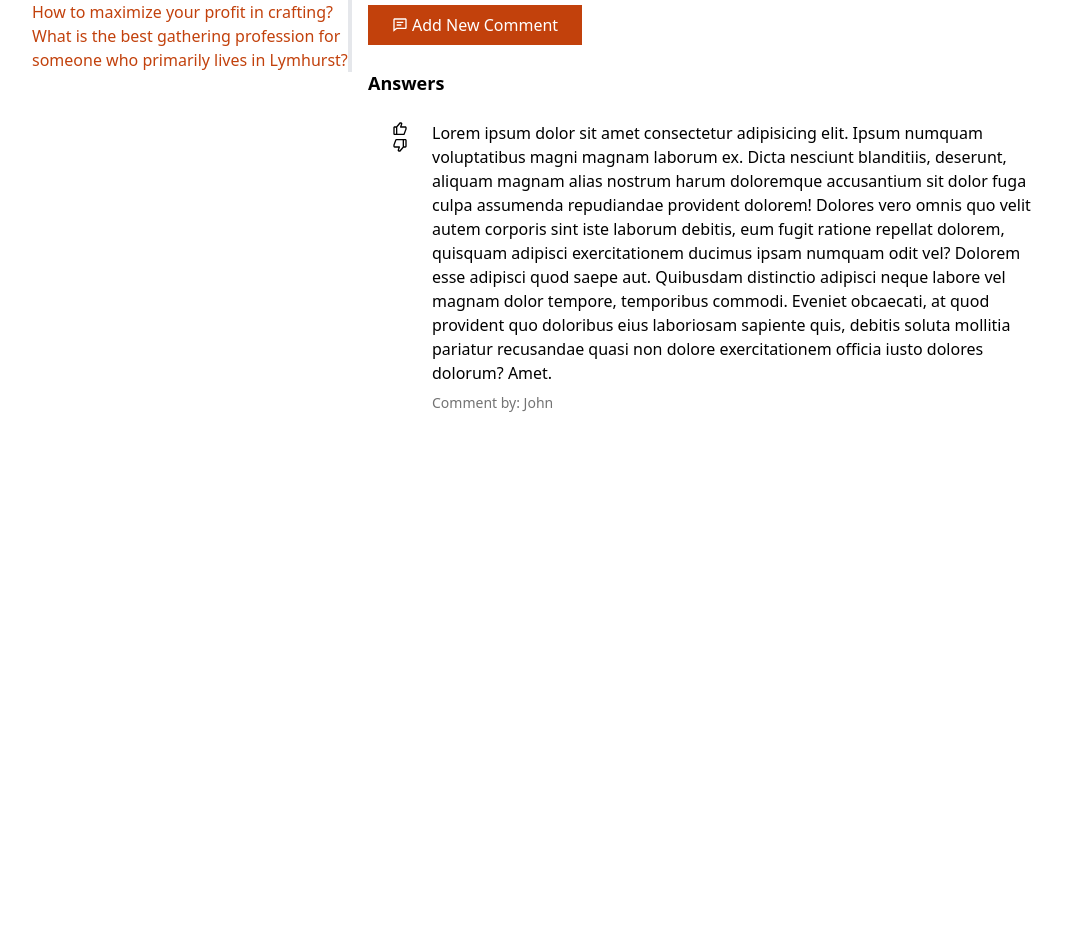
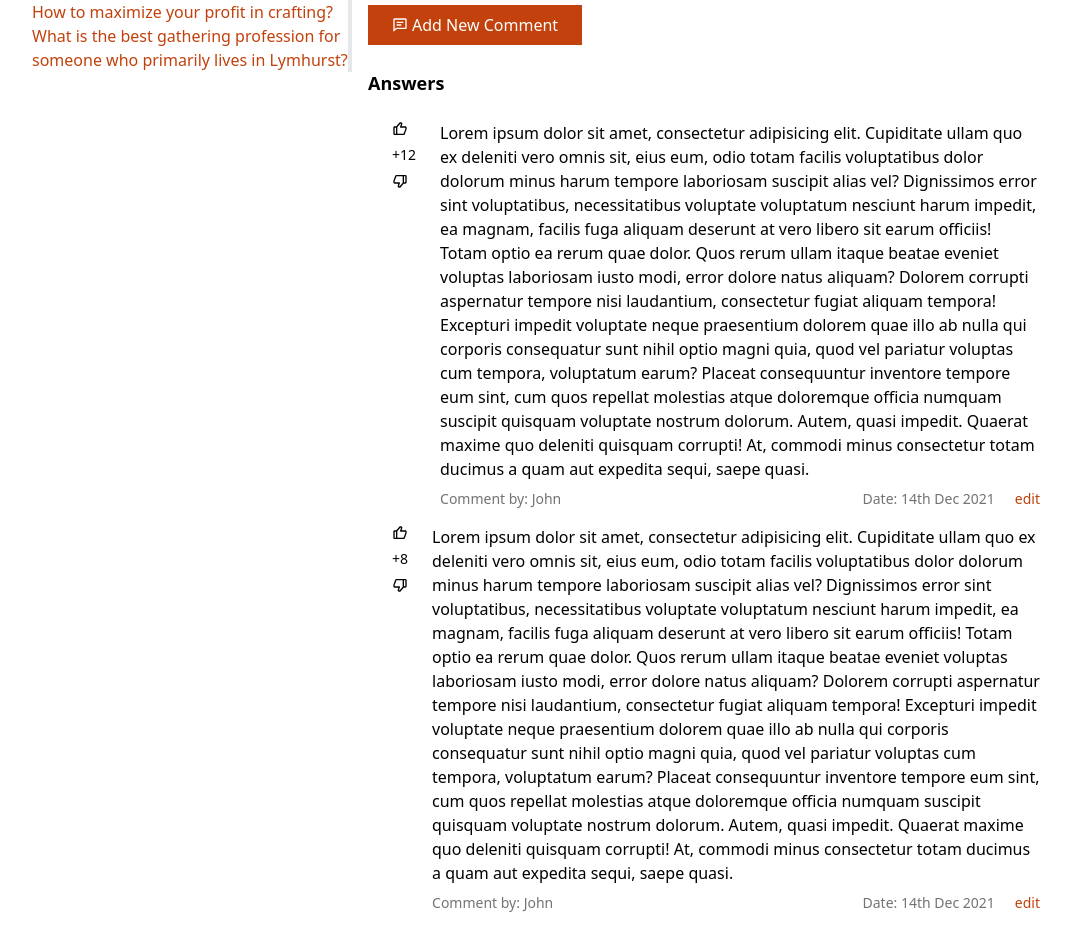
Before and after one commit to PlabanKr/albion-online-forum, a Next.js app: page /question/1 in a window 1280 px wide. Shown: the part 224-1152 px from the top of the page, without its empty margins (96-1167 px from the left). Before the commit the page ends 800 px from the top, so only its background shows below. Built offline with nearby package versions, Linux system fonts and the light colour scheme.

Commit message:
Add props and interface in comments component and like string generating function in comments component

```diff
--- a/components/question/comment.tsx
+++ b/components/question/comment.tsx
@@ -1,29 +1,41 @@
 import React, { FunctionComponent } from "react";
 import { BiLike, BiDislike } from "react-icons/bi";
 
-export const Comment: FunctionComponent = () => {
+interface Props {
+  comment: string;
+  cAuthor: string;
+  cDate: string;
+  likeCount: string;
+  owner: boolean;
+}
+
+export const Comment: FunctionComponent<Props> = ({
+  comment,
+  cAuthor,
+  cDate,
+  likeCount,
+  owner,
+}) => {
   return (
-    <div className="flex">
-      <div className="px-6 flex flex-col">
+    <div className="flex mb-4">
+      <div className="px-6 flex flex-col gap-2">
         <BiLike />
+        <p className="text-sm text-left">{likeCount}</p>
         <BiDislike />
       </div>
       <div>
-        <div>
-          Lorem ipsum dolor sit amet consectetur adipisicing elit. Ipsum numquam
-          voluptatibus magni magnam laborum ex. Dicta nesciunt blanditiis,
-          deserunt, aliquam magnam alias nostrum harum doloremque accusantium
-          sit dolor fuga culpa assumenda repudiandae provident dolorem! Dolores
-          vero omnis quo velit autem corporis sint iste laborum debitis, eum
-          fugit ratione repellat dolorem, quisquam adipisci exercitationem
-          ducimus ipsam numquam odit vel? Dolorem esse adipisci quod saepe aut.
-          Quibusdam distinctio adipisci neque labore vel magnam dolor tempore,
-          temporibus commodi. Eveniet obcaecati, at quod provident quo doloribus
-          eius laboriosam sapiente quis, debitis soluta mollitia pariatur
-          recusandae quasi non dolore exercitationem officia iusto dolores
-          dolorum? Amet.
+        <div>{comment}</div>
+        <div className="flex justify-between">
+          <p className="mt-2 text-sm text-neutral-500">Comment by: {cAuthor}</p>
+          <span className="flex gap-5">
+            <p className="mt-2 text-sm text-neutral-500">Date: {cDate}</p>
+            {owner ? (
+              <button className="mt-2 text-sm text-orange-700">edit</button>
+            ) : (
+              <></>
+            )}
+          </span>
         </div>
-        <p className="mt-2 text-sm text-neutral-500">Comment by: John</p>
       </div>
     </div>
   );
--- a/components/question/comments.tsx
+++ b/components/question/comments.tsx
@@ -1,6 +1,16 @@
 import React, { FunctionComponent } from "react";
 import { BiCommentDetail } from "react-icons/bi";
 import { Comment } from "./comment";
+
+function getLikeCountString(like: number): string {
+  if (like === 0) {
+    return "0";
+  } else if (like > 0) {
+    return `+${like}`;
+  } else {
+    return `${like}`;
+  }
+}
 
 export const Comments: FunctionComponent = () => {
   return (
@@ -12,7 +22,34 @@ export const Comments: FunctionComponent = () => {
         <BiCommentDetail /> Add New Comment
       </button>
       <h3 className="text-lg font-semibold my-6">Answers</h3>
-      <Comment />
+      <Comment
+        likeCount={getLikeCountString(12)}
+        cAuthor="John"
+        cDate="14th Dec 2021"
+        owner={true}
+        comment="Lorem ipsum dolor sit amet, consectetur adipisicing elit. Cupiditate ullam quo ex deleniti vero omnis sit, eius eum, odio totam facilis voluptatibus dolor dolorum minus harum tempore laboriosam suscipit alias vel? Dignissimos error sint voluptatibus, necessitatibus voluptate voluptatum nesciunt harum impedit, ea magnam, facilis fuga aliquam deserunt at vero libero sit earum officiis! Totam optio ea rerum quae dolor. Quos rerum ullam itaque beatae eveniet voluptas laboriosam iusto modi, error dolore natus aliquam? Dolorem corrupti aspernatur tempore nisi laudantium, consectetur fugiat aliquam tempora! Excepturi impedit voluptate neque praesentium dolorem quae illo ab nulla qui corporis consequatur sunt nihil optio magni quia, quod vel pariatur voluptas cum tempora, voluptatum earum? Placeat consequuntur inventore tempore eum sint, cum quos repellat molestias atque doloremque officia numquam suscipit quisquam voluptate nostrum dolorum. Autem, quasi impedit. Quaerat maxime quo deleniti quisquam corrupti! At, commodi minus consectetur totam ducimus a quam aut expedita sequi, saepe quasi."
+      />
+      <Comment
+        likeCount={getLikeCountString(8)}
+        cAuthor="John"
+        cDate="14th Dec 2021"
+        owner={true}
+        comment="Lorem ipsum dolor sit amet, consectetur adipisicing elit. Cupiditate ullam quo ex deleniti vero omnis sit, eius eum, odio totam facilis voluptatibus dolor dolorum minus harum tempore laboriosam suscipit alias vel? Dignissimos error sint voluptatibus, necessitatibus voluptate voluptatum nesciunt harum impedit, ea magnam, facilis fuga aliquam deserunt at vero libero sit earum officiis! Totam optio ea rerum quae dolor. Quos rerum ullam itaque beatae eveniet voluptas laboriosam iusto modi, error dolore natus aliquam? Dolorem corrupti aspernatur tempore nisi laudantium, consectetur fugiat aliquam tempora! Excepturi impedit voluptate neque praesentium dolorem quae illo ab nulla qui corporis consequatur sunt nihil optio magni quia, quod vel pariatur voluptas cum tempora, voluptatum earum? Placeat consequuntur inventore tempore eum sint, cum quos repellat molestias atque doloremque officia numquam suscipit quisquam voluptate nostrum dolorum. Autem, quasi impedit. Quaerat maxime quo deleniti quisquam corrupti! At, commodi minus consectetur totam ducimus a quam aut expedita sequi, saepe quasi."
+      />
+      <Comment
+        likeCount={getLikeCountString(-100)}
+        cAuthor="John"
+        cDate="14th Dec 2021"
+        owner={true}
+        comment="Lorem ipsum dolor sit amet, consectetur adipisicing elit. Cupiditate ullam quo ex deleniti vero omnis sit, eius eum, odio totam facilis voluptatibus dolor dolorum minus harum tempore laboriosam suscipit alias vel? Dignissimos error sint voluptatibus, necessitatibus voluptate voluptatum nesciunt harum impedit, ea magnam, facilis fuga aliquam deserunt at vero libero sit earum officiis! Totam optio ea rerum quae dolor. Quos rerum ullam itaque beatae eveniet voluptas laboriosam iusto modi, error dolore natus aliquam? Dolorem corrupti aspernatur tempore nisi laudantium, consectetur fugiat aliquam tempora! Excepturi impedit voluptate neque praesentium dolorem quae illo ab nulla qui corporis consequatur sunt nihil optio magni quia, quod vel pariatur voluptas cum tempora, voluptatum earum? Placeat consequuntur inventore tempore eum sint, cum quos repellat molestias atque doloremque officia numquam suscipit quisquam voluptate nostrum dolorum. Autem, quasi impedit. Quaerat maxime quo deleniti quisquam corrupti! At, commodi minus consectetur totam ducimus a quam aut expedita sequi, saepe quasi."
+      />
+      <Comment
+        likeCount={getLikeCountString(10)}
+        cAuthor="John"
+        cDate="14th Dec 2021"
+        owner={true}
+        comment="Lorem ipsum dolor sit amet, consectetur adipisicing elit. Cupiditate ullam quo ex deleniti vero omnis sit, eius eum, odio totam facilis voluptatibus dolor dolorum minus harum tempore laboriosam suscipit alias vel? Dignissimos error sint voluptatibus, necessitatibus voluptate voluptatum nesciunt harum impedit, ea magnam, facilis fuga aliquam deserunt at vero libero sit earum officiis! Totam optio ea rerum quae dolor. Quos rerum ullam itaque beatae eveniet voluptas laboriosam iusto modi, error dolore natus aliquam? Dolorem corrupti aspernatur tempore nisi laudantium, consectetur fugiat aliquam tempora! Excepturi impedit voluptate neque praesentium dolorem quae illo ab nulla qui corporis consequatur sunt nihil optio magni quia, quod vel pariatur voluptas cum tempora, voluptatum earum? Placeat consequuntur inventore tempore eum sint, cum quos repellat molestias atque doloremque officia numquam suscipit quisquam voluptate nostrum dolorum. Autem, quasi impedit. Quaerat maxime quo deleniti quisquam corrupti! At, commodi minus consectetur totam ducimus a quam aut expedita sequi, saepe quasi."
+      />
     </div>
   );
 };
```
